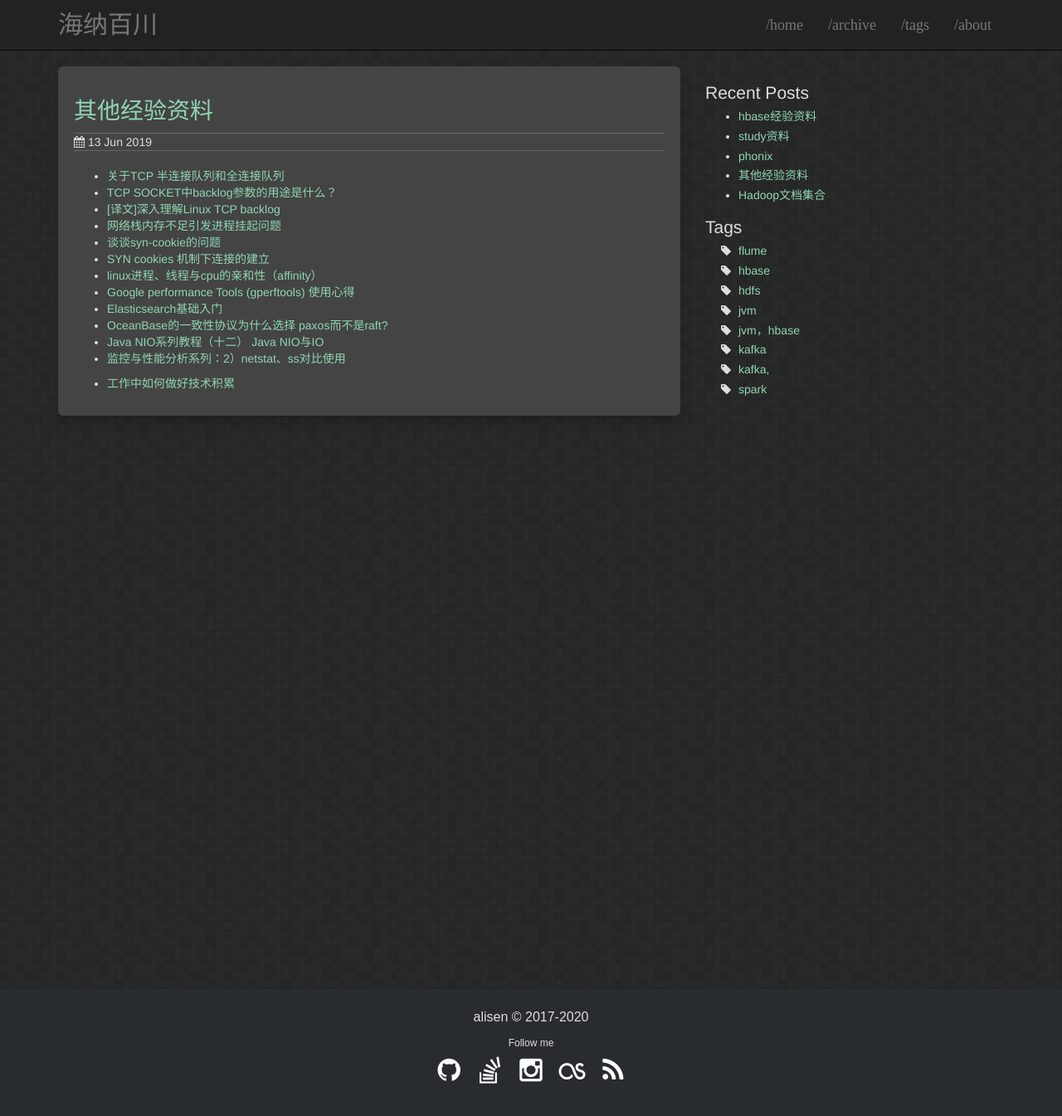
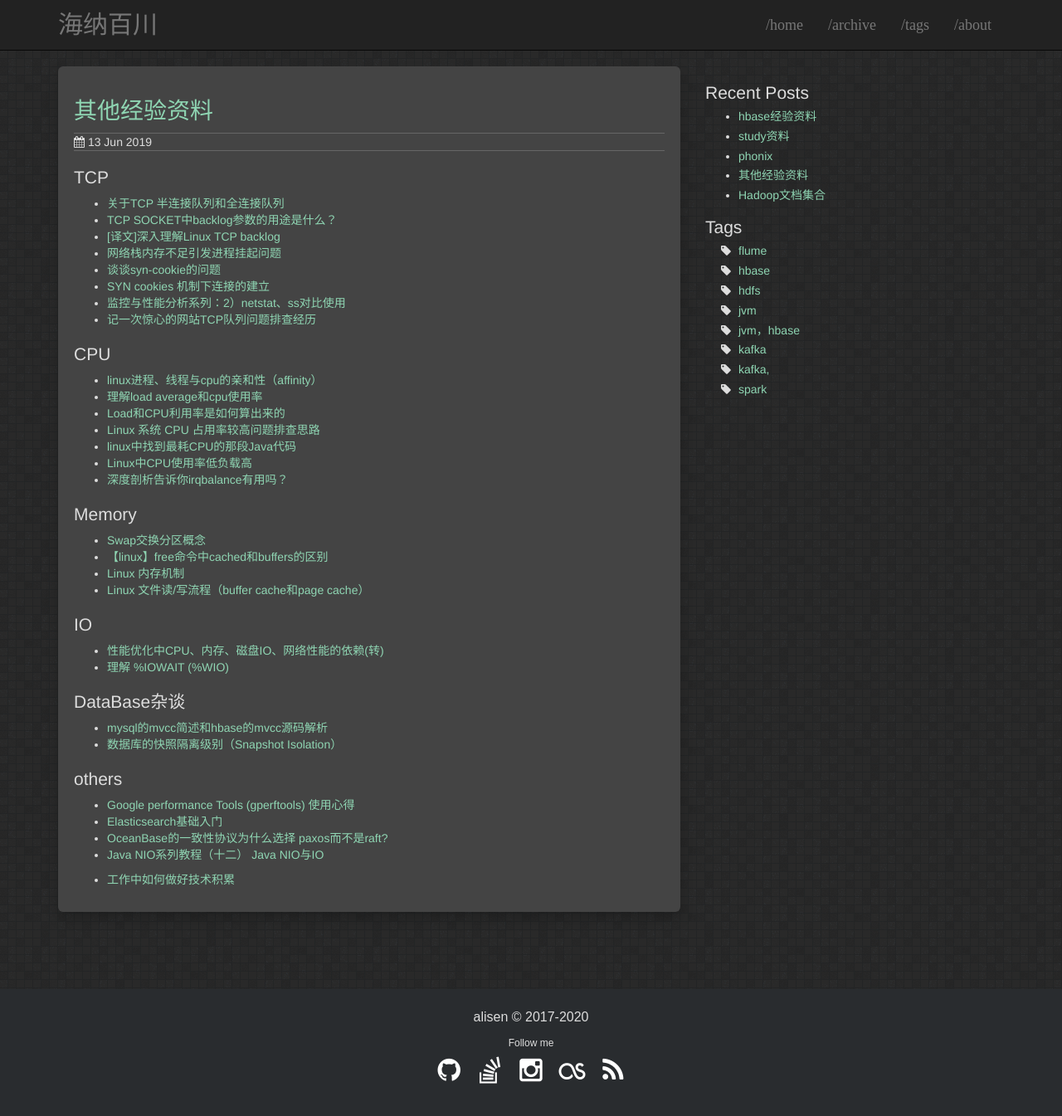
Before and after one commit to igithu/summary, a Jekyll site: the page built from _posts/2019-06-13-others.md, in a window 1280 px wide and 1369 px high. Shown: the top 1345 px of the window at 83% size. Built offline with Jekyll 4.4.1, drawn with Linux system fonts in a browser that asks for light colours.

Commit message:
Update 2019-06-13-others.md

```diff
--- a/_posts/2019-06-13-others.md
+++ b/_posts/2019-06-13-others.md
@@ -5,19 +5,48 @@ date: 2019-06-13
 ---
 
 
-
-
+## TCP
 * [关于TCP 半连接队列和全连接队列](http://jm.taobao.org/2017/05/25/525-1/)
 * [TCP SOCKET中backlog参数的用途是什么？](http://www.cnxct.com/something-about-phpfpm-s-backlog/)
 * [[译文]深入理解Linux TCP backlog](https://www.jianshu.com/p/7fde92785056)
 * [网络栈内存不足引发进程挂起问题](http://blog.yufeng.info/archives/2511)
 * [谈谈syn-cookie的问题](https://leeweir.github.io/2018/03/23/%E8%B0%88%E8%B0%88syn-cookie%E7%9A%84%E9%97%AE%E9%A2%98/)
 * [SYN cookies 机制下连接的建立](https://my.oschina.net/moooofly/blog/668958)
+* [监控与性能分析系列：2）netstat、ss对比使用](https://blog.csdn.net/hustsselbj/article/details/47438781)
+* [记一次惊心的网站TCP队列问题排查经历](https://zhuanlan.zhihu.com/p/36731397)
+
+
+
+## CPU
 * [linux进程、线程与cpu的亲和性（affinity）](https://www.cnblogs.com/wenqiang/p/6049978.html)
+* [理解load average和cpu使用率](https://my.oschina.net/laichendong/blog/283799)
+* [Load和CPU利用率是如何算出来的](http://www.penglixun.com/tech/system/how_to_calc_load_cpu.html)
+* [Linux 系统 CPU 占用率较高问题排查思路](https://blog.csdn.net/lufeisan/article/details/53150971)
+* [linux中找到最耗CPU的那段Java代码](https://my.oschina.net/laichendong/blog/283790)
+* [Linux中CPU使用率低负载高](https://blog.csdn.net/m0_37886429/article/details/78529681)
+* [深度剖析告诉你irqbalance有用吗？](http://blog.yufeng.info/archives/2422)
+
+## Memory
+* [Swap交换分区概念]( https://www.cnblogs.com/kerrycode/p/5246383.html)
+* [【linux】free命令中cached和buffers的区别](https://www.cnblogs.com/chenpingzhao/p/5161844.html)
+* [Linux 内存机制](https://blog.csdn.net/tianlesoftware/article/details/5463790)
+* [Linux 文件读/写流程（buffer cache和page cache）](https://xgwang0.github.io/2018/12/24/Linux-FileSystem_File-Read_Write-Process/)
+
+## IO
+* [性能优化中CPU、内存、磁盘IO、网络性能的依赖(转)](https://www.cnblogs.com/hellojesson/p/6369506.html)
+* [理解 %IOWAIT (%WIO)](http://linuxperf.com/?p=33)
+
+## DataBase杂谈
+* [mysql的mvcc简述和hbase的mvcc源码解析](https://arthas.ink/2018/09/06/mysql%E7%9A%84mvcc%E5%92%8Chbase%E7%9A%84mvcc/)
+* [数据库的快照隔离级别（Snapshot Isolation）](https://www.cnblogs.com/ljhdo/p/5037033.html)
+
+
+
+## others
 * [Google performance Tools (gperftools) 使用心得](https://www.cnblogs.com/persistentsnail/p/3294843.html)
 * [Elasticsearch基础入门](https://www.cnblogs.com/jajian/p/9976900.html)
 * [OceanBase的一致性协议为什么选择 paxos而不是raft?](https://www.zhihu.com/question/52337912)
 * [Java NIO系列教程（十二） Java NIO与IO](http://ifeve.com/java-nio-vs-io/)
-* [监控与性能分析系列：2）netstat、ss对比使用](https://blog.csdn.net/hustsselbj/article/details/47438781)
+
 
 * [工作中如何做好技术积累](https://tech.meituan.com/2018/04/16/study-vs-work.html)
```
